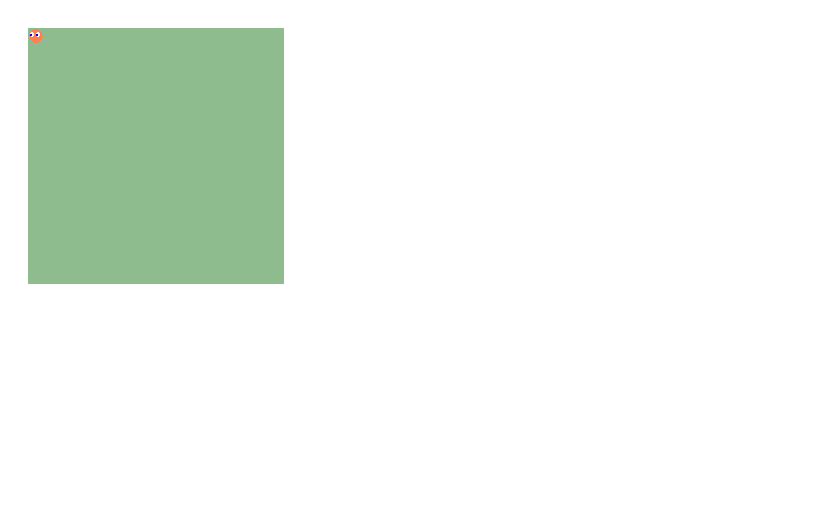
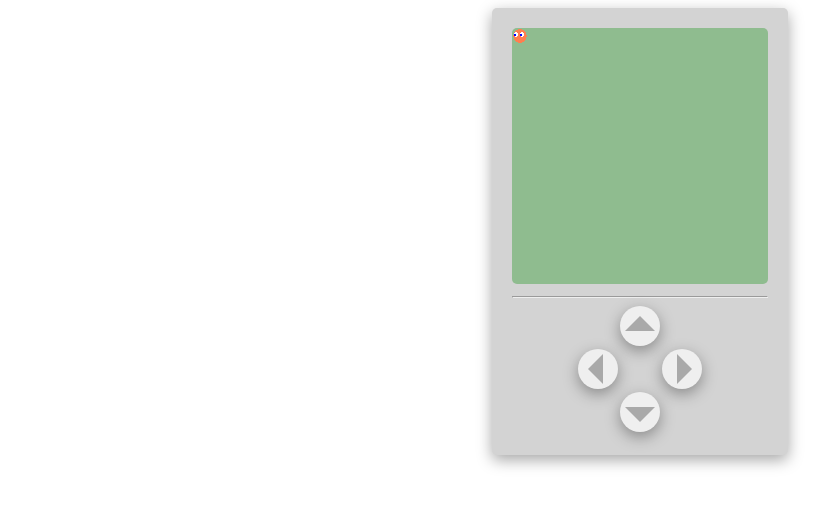
Before and after one commit to komalapa/snake, a plain HTML site: page index.html in a window 1280 px wide. Shown: the whole page, without its empty margins (0-831 px from the left). Drawn offline with Linux system fonts and the light colour scheme.

Commit message:
some styles. buttons

```diff
--- a/index.html
+++ b/index.html
@@ -8,12 +8,18 @@
     <title>Глистик</title>
   </head>
   <body>
-    <canvas
-      id="main-field"
-      class="main-canvas"
-      width="640"
-      height="480"
-    ></canvas>
+    <div class="device">
+      <canvas id="main-field" class="main-canvas" width="256" height="256"
+        >Your browser doesn't support canvas</canvas
+      >
+      <hr />
+      <button class="device__button" id="button-up"></button>
+      <div>
+        <button class="device__button" id="button-left"></button>
+        <button class="device__button" id="button-right"></button>
+      </div>
+      <button class="device__button" id="button-down"></button>
+    </div>
     <script src="index.js" type="module"></script>
   </body>
 </html>
--- a/index.js
+++ b/index.js
@@ -10,7 +10,7 @@ let foodX, foodY, foodColor;
 
 const drawBackground = () => {
   ctx.fillStyle = `rgb(${BACKGROUND_COLOR.r}, ${BACKGROUND_COLOR.g}, ${BACKGROUND_COLOR.b}, 143)`;
-  ctx.fillRect(20, 20, 256, 256);
+  ctx.fillRect(0, 0, 256, 256);
 };
 
 const setFoodParams = (snake) => {
@@ -24,8 +24,8 @@ const setFoodParams = (snake) => {
 const drawFood = () => {
   ctx.putImageData(
     getFoodSprite(ctx, BACKGROUND_COLOR, foodColor),
-    20 + foodX * 16,
-    20 + foodY * 16
+    foodX * 16,
+    foodY * 16
   );
 };
 
@@ -77,3 +77,15 @@ document.addEventListener("keydown", (e) => {
       break;
   }
 });
+
+const setListenerToButton = (direction) =>
+  document
+    .querySelector(`#button-${direction}`)
+    .addEventListener("click", () => {
+      if (!gameInterval) startGame();
+      snake.setMove(direction);
+    });
+setListenerToButton("up");
+setListenerToButton("down");
+setListenerToButton("left");
+setListenerToButton("right");
--- a/scripts/snake.js
+++ b/scripts/snake.js
@@ -95,14 +95,14 @@ export default class Snake {
   drawSnake = () => {
     this.context.putImageData(
       this.headSprite,
-      20 + this.parts[0].x * 16,
-      20 + this.parts[0].y * 16
+      this.parts[0].x * 16,
+      this.parts[0].y * 16
     );
     this.bodySprites.forEach((sprite, index) =>
       this.context.putImageData(
         sprite,
-        20 + this.parts[index + 1].x * 16,
-        20 + this.parts[index + 1].y * 16
+        this.parts[index + 1].x * 16,
+        this.parts[index + 1].y * 16
       )
     );
   };
--- a/styles.css
+++ b/styles.css
@@ -1,2 +1,68 @@
 .main-canvas {
+  box-shadow: inset 0px 0px 3px 2px lightgray;
+  max-width: 256px;
+  max-height: 256px;
+  border-radius: 5px;
 }
+
+.device {
+  padding: 20px;
+  background-color: lightgrey;
+  border-radius: 5px;
+  max-width: max-content;
+  margin: 0 auto;
+  text-align: center;
+  box-shadow: rgba(0, 0, 0, 0.35) 0px 5px 15px;
+}
+
+.device__button {
+  width: 40px;
+  height: 40px;
+  border-radius: 50%;
+  position: relative;
+  margin: 0 20px;
+  border: rgba(0, 0, 0, 0.5);
+  box-shadow: rgba(0, 0, 0, 0.35) 0px 5px 15px;
+}
+
+.device__button:hover {
+  box-shadow: rgba(0, 0, 0, 0.35) 0px 5px 10px;
+}
+
+.device__button:active {
+  box-shadow: inset rgba(0, 0, 0, 0.35) 0px 5px 10px;
+}
+
+.device__button:after {
+  content: "";
+  display: block;
+  width: 30px;
+  height: 30px;
+  border: 15px solid transparent;
+  box-sizing: border-box;
+  position: absolute;
+}
+
+#button-up::after {
+  border-bottom: 15px solid darkgray;
+  top: -5px;
+  left: 5px;
+}
+
+#button-down::after {
+  border-top: 15px solid darkgray;
+  top: 15px;
+  left: 5px;
+}
+
+#button-left::after {
+  border-right: 15px solid darkgray;
+  left: -5px;
+  top: 5px;
+}
+
+#button-right::after {
+  border-left: 15px solid darkgray;
+  left: 15px;
+  top: 5px;
+}
```
